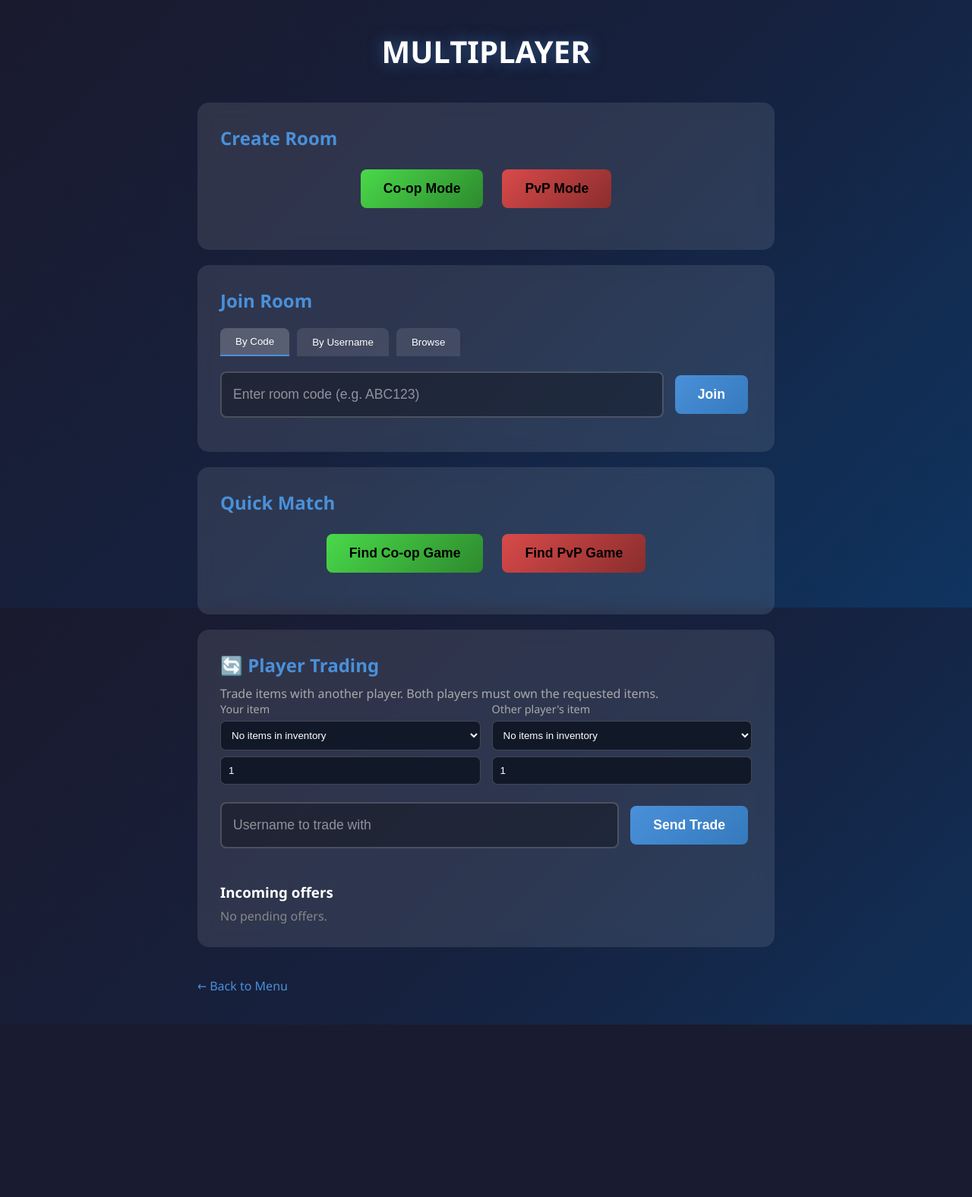
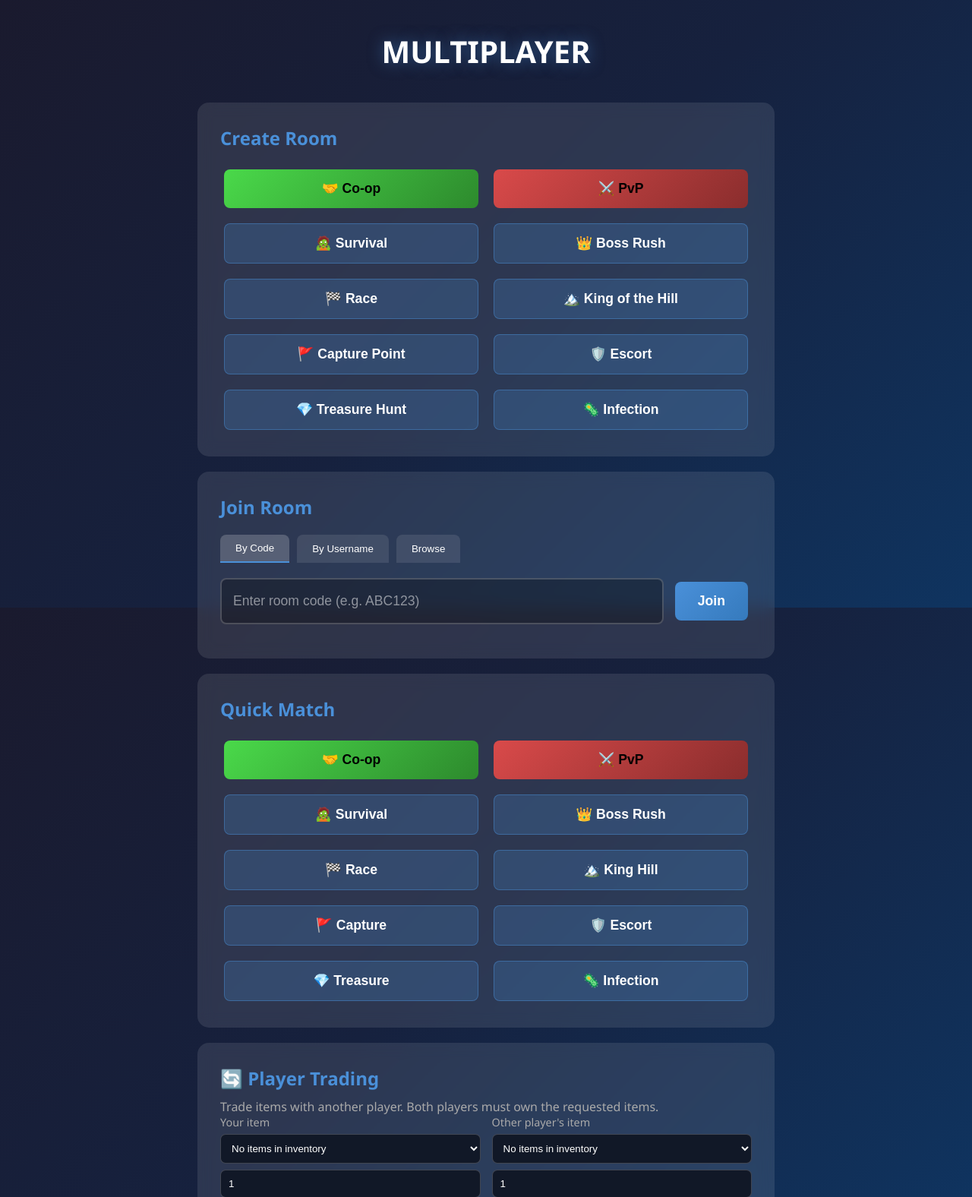
Before and after one commit to danusiknovikov15-prog/bizzare-adventure, a Django app: page /multiplayer/ in a window 1280 px wide. Shown: the top 1576 px of the page at 76% size. Before the commit the page ends 1349 px from the top, so only its background shows below. Run offline with Django 5.2, Linux system fonts and the light colour scheme; the visitor is signed in with stand-in values (Sample User, id 1); data comes from the database, SQL or seed files in the repository; data that the repository does not hold is empty.

Commit message:
Add 10 multiplayer mode buttons

```diff
--- a/game/templates/game/multiplayer_menu.html
+++ b/game/templates/game/multiplayer_menu.html
@@ -90,6 +90,10 @@
         .btn-pvp:hover {
             background: linear-gradient(135deg, #e95a5a, #9a3d3d);
         }
+
+        .mode-grid { display:grid; grid-template-columns:repeat(2,1fr); gap:10px; }
+        .btn-mode { background:rgba(74,144,217,.22); color:white; border:1px solid rgba(74,144,217,.45); }
+        .btn-mode:hover { background:rgba(74,144,217,.38); }
 
         .input-group {
             display: flex;
@@ -241,7 +245,7 @@
         .trade-status { min-height:22px; margin:8px 0; text-align:center; }
         .trade-offer { background:rgba(0,0,0,.3); border-radius:8px; padding:10px; margin-top:8px; }
         .trade-offer button { margin-left:6px; padding:6px 9px; border:0; border-radius:5px; cursor:pointer; }
-        @media (max-width:600px) { .trade-grid { grid-template-columns:1fr; gap:5px; } .multiplayer-container { padding:16px 10px; } .menu-section { padding:14px; margin-bottom:14px; } .title { font-size:2em; margin-bottom:24px; } .section-title { font-size:1.25em; margin-bottom:12px; } .btn { width:100%; margin:4px 0; padding:10px 14px; font-size:.95em; } .mode-buttons { flex-direction:column; gap:3px; } .input-group { flex-direction:column; gap:6px; } .input-group .btn { width:100%; } .tabs { gap:5px; overflow-x:auto; } .tab { padding:8px 12px; font-size:.9em; white-space:nowrap; } .room-item { padding:10px; } }
+        @media (max-width:600px) { .mode-grid { grid-template-columns:1fr; gap:4px; } .trade-grid { grid-template-columns:1fr; gap:5px; } .multiplayer-container { padding:16px 10px; } .menu-section { padding:14px; margin-bottom:14px; } .title { font-size:2em; margin-bottom:24px; } .section-title { font-size:1.25em; margin-bottom:12px; } .btn { width:100%; margin:4px 0; padding:10px 14px; font-size:.95em; } .mode-buttons { flex-direction:column; gap:3px; } .input-group { flex-direction:column; gap:6px; } .input-group .btn { width:100%; } .tabs { gap:5px; overflow-x:auto; } .tab { padding:8px 12px; font-size:.9em; white-space:nowrap; } .room-item { padding:10px; } }
 
     </style>
 </head>
@@ -254,13 +258,17 @@
         <!-- Create Room Section -->
         <div class="menu-section">
             <h2 class="section-title">Create Room</h2>
-            <div class="mode-buttons">
-                <button class="btn btn-coop" onclick="createRoom('coop')">
-                    Co-op Mode
-                </button>
-                <button class="btn btn-pvp" onclick="createRoom('pvp')">
-                    PvP Mode
-                </button>
+            <div class="mode-grid">
+                <button class="btn btn-coop" onclick="createRoom('coop')">🤝 Co-op</button>
+                <button class="btn btn-pvp" onclick="createRoom('pvp')">⚔️ PvP</button>
+                <button class="btn btn-mode" onclick="createRoom('survival')">🧟 Survival</button>
+                <button class="btn btn-mode" onclick="createRoom('bossrush')">👑 Boss Rush</button>
+                <button class="btn btn-mode" onclick="createRoom('race')">🏁 Race</button>
+                <button class="btn btn-mode" onclick="createRoom('kinghill')">🏔️ King of the Hill</button>
+                <button class="btn btn-mode" onclick="createRoom('capture')">🚩 Capture Point</button>
+                <button class="btn btn-mode" onclick="createRoom('escort')">🛡️ Escort</button>
+                <button class="btn btn-mode" onclick="createRoom('treasure')">💎 Treasure Hunt</button>
+                <button class="btn btn-mode" onclick="createRoom('infection')">🦠 Infection</button>
             </div>
         </div>
 
@@ -306,13 +314,17 @@
         <!-- Quick Match -->
         <div class="menu-section">
             <h2 class="section-title">Quick Match</h2>
-            <div class="mode-buttons">
-                <button class="btn btn-coop" onclick="quickMatch('coop')">
-                    Find Co-op Game
-                </button>
-                <button class="btn btn-pvp" onclick="quickMatch('pvp')">
-                    Find PvP Game
-                </button>
+            <div class="mode-grid quick-mode-grid">
+                <button class="btn btn-coop" onclick="quickMatch('coop')">🤝 Co-op</button>
+                <button class="btn btn-pvp" onclick="quickMatch('pvp')">⚔️ PvP</button>
+                <button class="btn btn-mode" onclick="quickMatch('survival')">🧟 Survival</button>
+                <button class="btn btn-mode" onclick="quickMatch('bossrush')">👑 Boss Rush</button>
+                <button class="btn btn-mode" onclick="quickMatch('race')">🏁 Race</button>
+                <button class="btn btn-mode" onclick="quickMatch('kinghill')">🏔️ King Hill</button>
+                <button class="btn btn-mode" onclick="quickMatch('capture')">🚩 Capture</button>
+                <button class="btn btn-mode" onclick="quickMatch('escort')">🛡️ Escort</button>
+                <button class="btn btn-mode" onclick="quickMatch('treasure')">💎 Treasure</button>
+                <button class="btn btn-mode" onclick="quickMatch('infection')">🦠 Infection</button>
             </div>
         </div>
 
```
